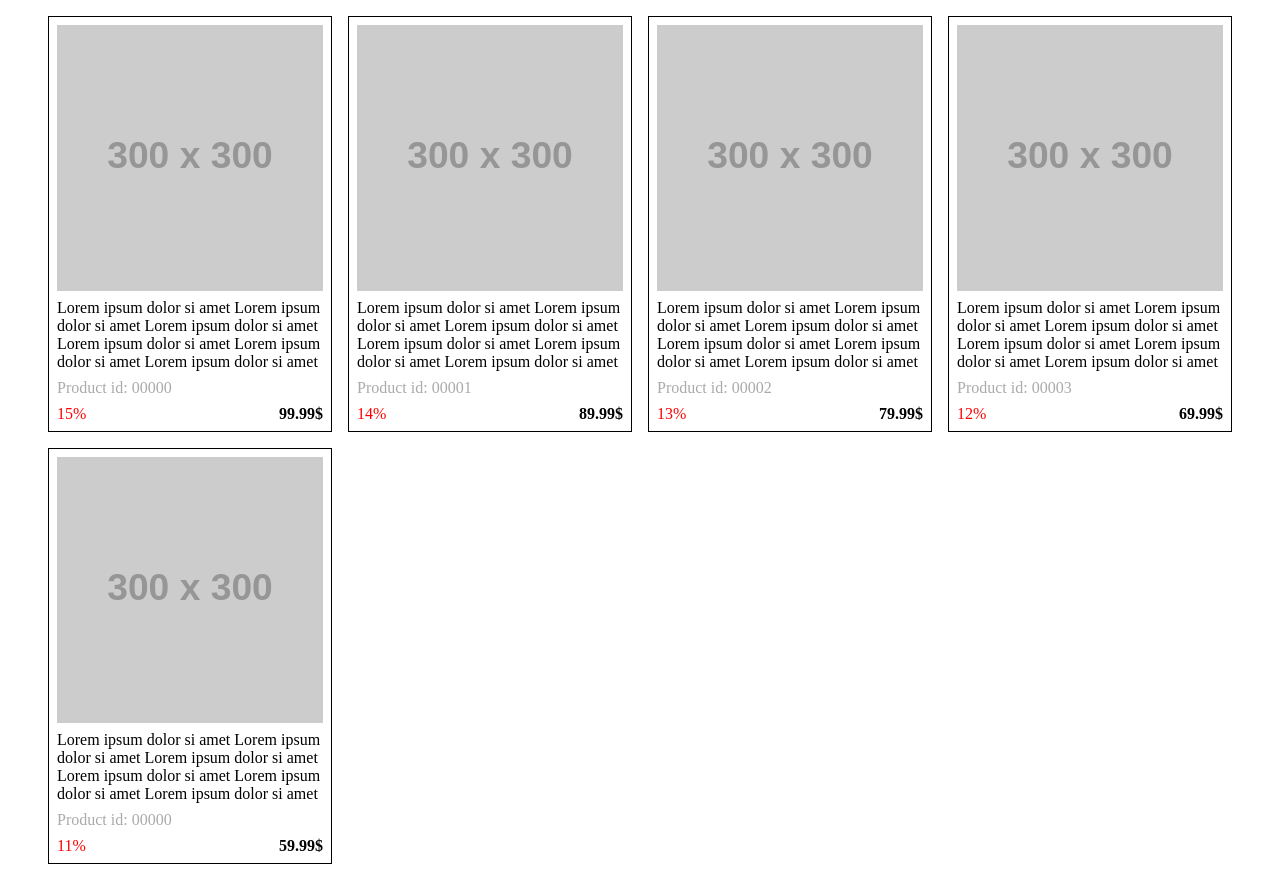
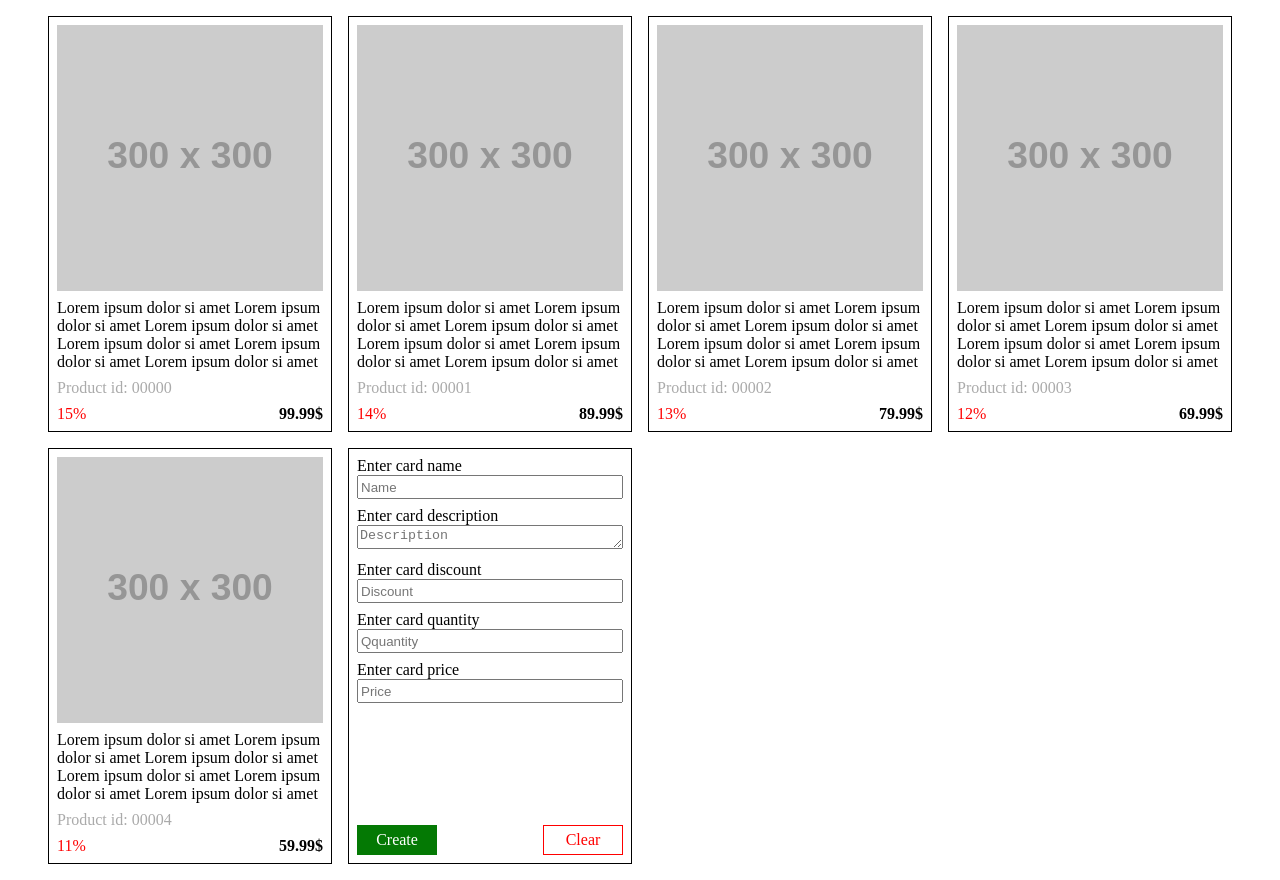
Before and after one commit to MichaelErmovsky/ReactEd, a React (Create React App) app in the folder my-best-app/: page / in a window 1280 px wide. Built offline with nearby package versions, Linux system fonts and the light colour scheme.

Commit message:
add create product card

```diff
--- /dev/null
+++ b/my-best-app/src/Components/CreateProductCard/CreateProductCard.js
@@ -0,0 +1,116 @@
+import React from "react";
+import "./CreateProductCard.scss";
+
+class CreateProductCard extends React.Component {
+    state = {
+        name: "",
+        description: "",
+        discount: "",
+        quantity: "",
+        price: "",
+    }
+
+    handleChange(event){
+        // const newValue = event.target.value;
+        // const fieldId = event.target.id;
+
+        // let fieldValue = {};
+        // fieldValue[fieldId] = newValue;
+
+        // this.setState(fieldValue);
+
+        this.setState({[event.target.id] : event.target.value});
+    }
+
+    randomId(min, max) {
+        let rand = min + Math.random() * (max + 1 - min);
+        console.log(Math.floor(rand));
+        return Math.floor(rand);
+    }
+
+    handleCreate(event){
+        event.preventDefault();
+        const payload = this.state;
+        payload.id = this.randomId(10000, 99999);
+        payload.imageURL = 'https://dummyimage.com/300x300/000/000000.jpg';
+
+        if (!payload.name){
+            alert("Invalid name");
+            return;
+        };
+        if (!payload.description){
+            alert("Invalid description");
+            return;
+        };
+        if (!payload.quantity){
+            alert("Invalid quantity");
+            return;
+        };
+        if (!payload.price){
+            alert("Invalid price");
+            return;
+        };
+
+        this.props.handleProductAdd(payload);
+
+        this.setState({
+            name: "",
+            description: "",
+            discount: "",
+            quantity: "",
+            price: "",
+        })
+    }
+
+    handleClear(event){
+        event.preventDefault();
+        this.setState({
+            name: "",
+            description: "",
+            discount: "",
+            quantity: "",
+            price: "",
+        })
+    }
+
+    render(){
+        const {name, description, discount, quantity, price} = this.state;
+        return(
+            <div className="product-item">
+                <div className="product-item--card create">
+                    {/* <div className="row">
+                        {JSON.stringify(this.state)}
+                    </div> */}
+                    <div className="product-item--card-field-holder">
+                        <div className="row">
+                            <label for="name">Enter card name</label>
+                            <input value={name} id="name" className="form-input" type="text" onChange={this.handleChange.bind(this)} placeholder="Name" required/>
+                        </div>
+                        <div className="row">
+                            <label for="description">Enter card description</label>
+                            <textarea value={description} id="description" className="form-input" type="text" onChange={this.handleChange.bind(this)} placeholder="Description" required/>
+                        </div>
+                        <div className="row">
+                            <label for="discount">Enter card discount</label>
+                            <input value={discount} id="discount" className="form-input" type="text" onChange={this.handleChange.bind(this)} placeholder="Discount"/>
+                        </div>
+                        <div className="row">
+                            <label for="quantity">Enter card quantity</label>
+                            <input value={quantity} id="quantity" className="form-input" type="text" onChange={this.handleChange.bind(this)} placeholder="Qquantity" required/>
+                        </div>
+                        <div className="row">
+                            <label for="price">Enter card price</label>
+                            <input value={price} id="price" className="form-input" type="text" onChange={this.handleChange.bind(this)} placeholder="Price" required/>
+                        </div>
+                    </div>
+                    <div className="product-item--card-btn-holder">
+                        <a href="/" onClick={this.handleCreate.bind(this)} className="btn btn-primary" id="create">Create</a>
+                        <a href="/" onClick={this.handleClear.bind(this)} className="btn btn-outline-primary" id="clear">Clear</a>
+                    </div>
+                </div>
+            </div>
+        )
+    }
+}
+
+export default CreateProductCard;
--- /dev/null
+++ b/my-best-app/src/Components/CreateProductCard/CreateProductCard.scss
@@ -0,0 +1,49 @@
+.form-input{
+    width: 100%;
+    height: 1.5rem;
+}
+
+.row{
+    margin: 0 0 .5rem;
+}
+
+.product-item{
+    &--card-btn-holder{
+        display: flex;
+        justify-content: space-between;
+    }
+}
+
+.btn{
+    display: inline-block;
+    vertical-align: top;
+    padding: 5px 10px;
+    border: 1px solid #000;
+    min-width: 80px;
+    text-align: center;
+    text-decoration: none;
+    transition: all .3s ease;
+
+    &.btn-primary{
+        background-color: #047904;
+        color: #fff;
+        border-color: #047904;
+
+        &:hover{
+            background-color: #fff;
+            color: #047904;
+        }
+    }
+
+    &.btn-outline-primary{
+        background-color: #fff;
+        color: #f00;
+        border-color: #f00;
+
+        &:hover{
+            background-color: #f00;
+            color: #fff;
+            border-color: #f00;
+        }
+    }
+}
--- /dev/null
+++ b/my-best-app/src/Components/CreateProductCard/package.json
@@ -0,0 +1,3 @@
+{
+    "main": "CreateProductCard.js"
+}
--- a/my-best-app/src/Components/ProductCard/ProductCard.scss
+++ b/my-best-app/src/Components/ProductCard/ProductCard.scss
@@ -8,6 +8,7 @@
     width: 100%;
     max-width: 25%;
     flex: 1 1 25%;
+    display: flex;
 
     &--card{
         border: 1px solid #000;
@@ -16,6 +17,13 @@
         padding: .5rem;
         text-decoration: none;
         color: inherit;
+        justify-content: space-between;
+    }
+
+    &--content{
+        display: flex;
+        flex: 1 0 auto;
+        flex-direction: column;
     }
 
     &--img-holder{
@@ -32,15 +40,18 @@
 
     &--description{
         padding: 0 0 .5rem;
+        flex: 1 0 auto;
     }
 
     &--id{
         color: #aaa;
         padding: 0 0 .5rem;
+        flex: 0 1 auto;
     }
 
     &--price-line{
         display: flex;
+        flex: 0 1 auto;
         justify-content: space-between;
 
     }
--- a/my-best-app/src/Components/ProductList/ProductList.js
+++ b/my-best-app/src/Components/ProductList/ProductList.js
@@ -1,5 +1,6 @@
 import React from 'react';
 import ProductCard from '../ProductCard';
+import CreateProductCard from '../CreateProductCard';
 import "./ProductList.scss";
 
 class ProductList extends React.Component {
@@ -23,6 +24,7 @@ class ProductList extends React.Component {
         return (
             <div className="product-item--list">
                 {productsItem}
+                <CreateProductCard handleProductAdd={this.props.handleProductAdd}/>
             </div>
         );
     }
--- a/my-best-app/src/Pages/Page.js
+++ b/my-best-app/src/Pages/Page.js
@@ -42,7 +42,7 @@ class Product extends React.Component{
                 imageURL: 'https://dummyimage.com/300x300/000/000000.jpg',
             },
             {
-                id: '00000',
+                id: '00004',
                 name: 'Test product 05',
                 description: 'Lorem ipsum dolor si amet Lorem ipsum dolor si amet Lorem ipsum dolor si amet Lorem ipsum dolor si amet Lorem ipsum dolor si amet Lorem ipsum dolor si amet ',
                 discount: '11%',
@@ -51,23 +51,20 @@ class Product extends React.Component{
                 imageURL: 'https://dummyimage.com/300x300/000/000000.jpg',
             },
         ],
-        product : {
-            id: '00000',
-            name: 'Test product 01',
-            description: 'Lorem ipsum dolor si amet Lorem ipsum dolor si amet Lorem ipsum dolor si amet Lorem ipsum dolor si amet Lorem ipsum dolor si amet Lorem ipsum dolor si amet ',
-            discount: '15%',
-            quantity: '11',
-            price: '99.99$',
-            imageURL: 'https://dummyimage.com/300x300/000/000000.jpg',
-        },
+    }
+
+    addProduct(newProduct){
+        const {products} = this.state;
+        products.push(newProduct);
+        this.setState({
+            products: products
+        })
     }
 
     render (){
-        const product = this.state.product;
-
         return (
             <div className="product-container">
-                <ProductList products={this.state.products}/>
+                <ProductList products={this.state.products} handleProductAdd={this.addProduct.bind(this)}/>
             </div>
         )
     }
```
Also changed, not shown: 1 other file (tests, documents, lock files or other folders).
